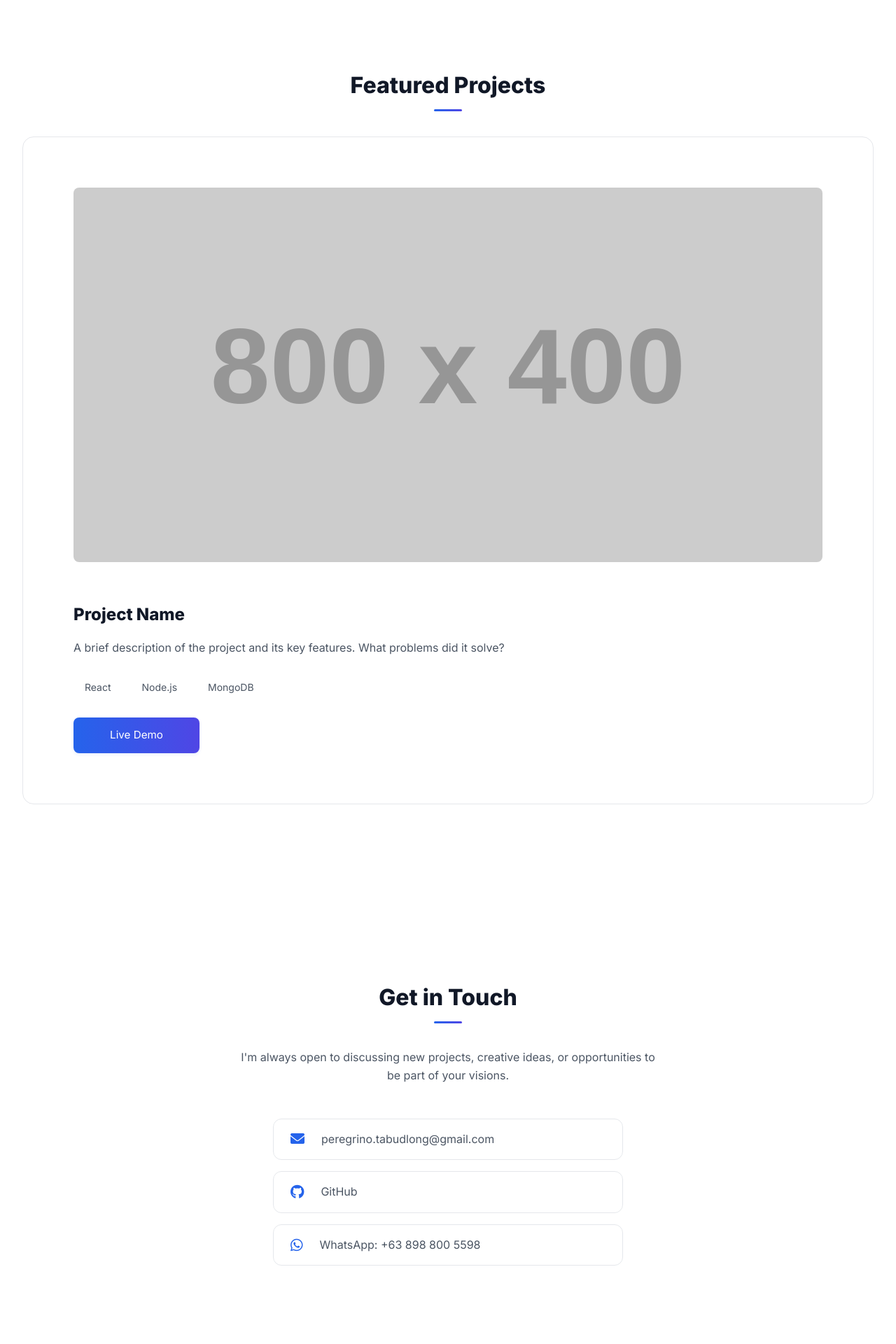
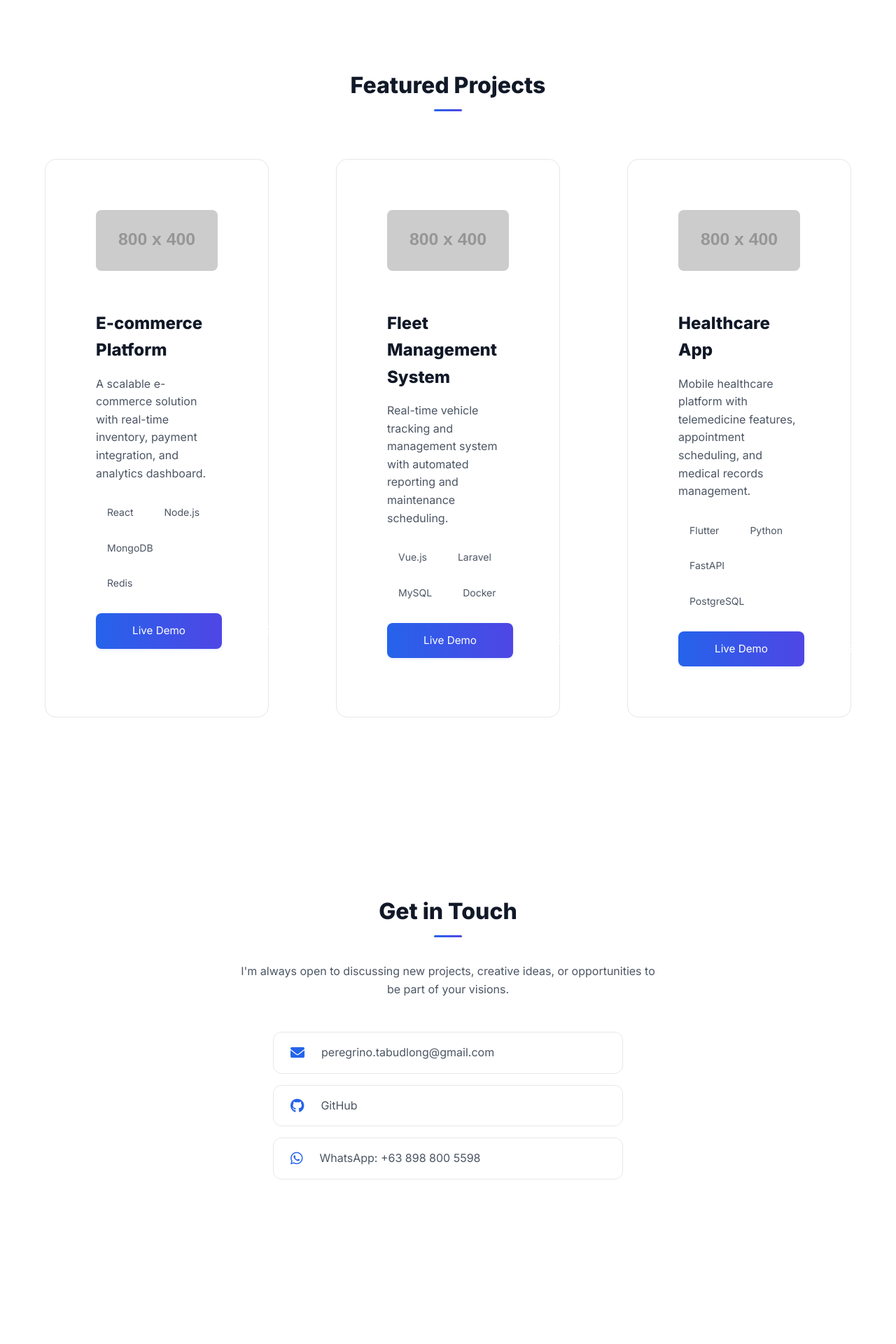
Before and after one commit to patabudlong/patabudlong.github.io, a Jekyll site: the page built from index.html, in a window 1280 px wide. Shown: the part 4053-5973 px from the top of the page at 70% size. Built offline with Jekyll 4.4.1, drawn with Linux system fonts in a browser that asks for light colours; after the commit the page ends 5850 px from its top, so only the background shows below that.

Commit message:
Update the projects section to include three featured projects, each with different tech stacks.

```diff
--- a/assets/css/styles.css
+++ b/assets/css/styles.css
@@ -1254,3 +1254,21 @@ main {
     overflow-x: hidden;
     width: 100%;
 }
+
+.projects-grid {
+    display: grid;
+    grid-template-columns: repeat(auto-fit, minmax(300px, 1fr));
+    gap: 2rem;
+    padding: 0 2rem;
+}
+
+@media (max-width: 768px) {
+    .projects-grid {
+        grid-template-columns: 1fr;
+        padding: 0 1rem;
+    }
+
+    .project-card {
+        margin: 1rem 0;
+    }
+}
--- a/index.html
+++ b/index.html
@@ -220,15 +220,16 @@ title: Home
         <div class="projects-grid">
             <div class="project-card">
                 <div class="project-card-content">
-                    <img src="https://placehold.co/800x400/e2e8f0/1e293b?text=Project+Preview"
+                    <img src="https://placehold.co/800x400/e2e8f0/1e293b?text=Project+1"
                          alt="Project 1 Preview"
                          style="width: 100%; height: auto; border-radius: 8px; margin-bottom: 1.5rem;">
-                    <h3>Project Name</h3>
-                    <p>A brief description of the project and its key features. What problems did it solve?</p>
+                    <h3>E-commerce Platform</h3>
+                    <p>A scalable e-commerce solution with real-time inventory, payment integration, and analytics dashboard.</p>
                     <div class="project-tech">
                         <span>React</span>
                         <span>Node.js</span>
                         <span>MongoDB</span>
+                        <span>Redis</span>
                     </div>
                     <div class="project-links">
                         <a href="#" class="btn btn-primary">Live Demo</a>
@@ -236,7 +237,46 @@ title: Home
                     </div>
                 </div>
             </div>
-            <!-- Add more project cards as needed -->
+
+            <div class="project-card">
+                <div class="project-card-content">
+                    <img src="https://placehold.co/800x400/e2e8f0/1e293b?text=Project+2"
+                         alt="Project 2 Preview"
+                         style="width: 100%; height: auto; border-radius: 8px; margin-bottom: 1.5rem;">
+                    <h3>Fleet Management System</h3>
+                    <p>Real-time vehicle tracking and management system with automated reporting and maintenance scheduling.</p>
+                    <div class="project-tech">
+                        <span>Vue.js</span>
+                        <span>Laravel</span>
+                        <span>MySQL</span>
+                        <span>Docker</span>
+                    </div>
+                    <div class="project-links">
+                        <a href="#" class="btn btn-primary">Live Demo</a>
+                        <a href="#" class="btn btn-outline">Source Code</a>
+                    </div>
+                </div>
+            </div>
+
+            <div class="project-card">
+                <div class="project-card-content">
+                    <img src="https://placehold.co/800x400/e2e8f0/1e293b?text=Project+3"
+                         alt="Project 3 Preview"
+                         style="width: 100%; height: auto; border-radius: 8px; margin-bottom: 1.5rem;">
+                    <h3>Healthcare App</h3>
+                    <p>Mobile healthcare platform with telemedicine features, appointment scheduling, and medical records management.</p>
+                    <div class="project-tech">
+                        <span>Flutter</span>
+                        <span>Python</span>
+                        <span>FastAPI</span>
+                        <span>PostgreSQL</span>
+                    </div>
+                    <div class="project-links">
+                        <a href="#" class="btn btn-primary">Live Demo</a>
+                        <a href="#" class="btn btn-outline">Source Code</a>
+                    </div>
+                </div>
+            </div>
         </div>
     </section>
 
```
Also changed, not shown: 3 other files.
